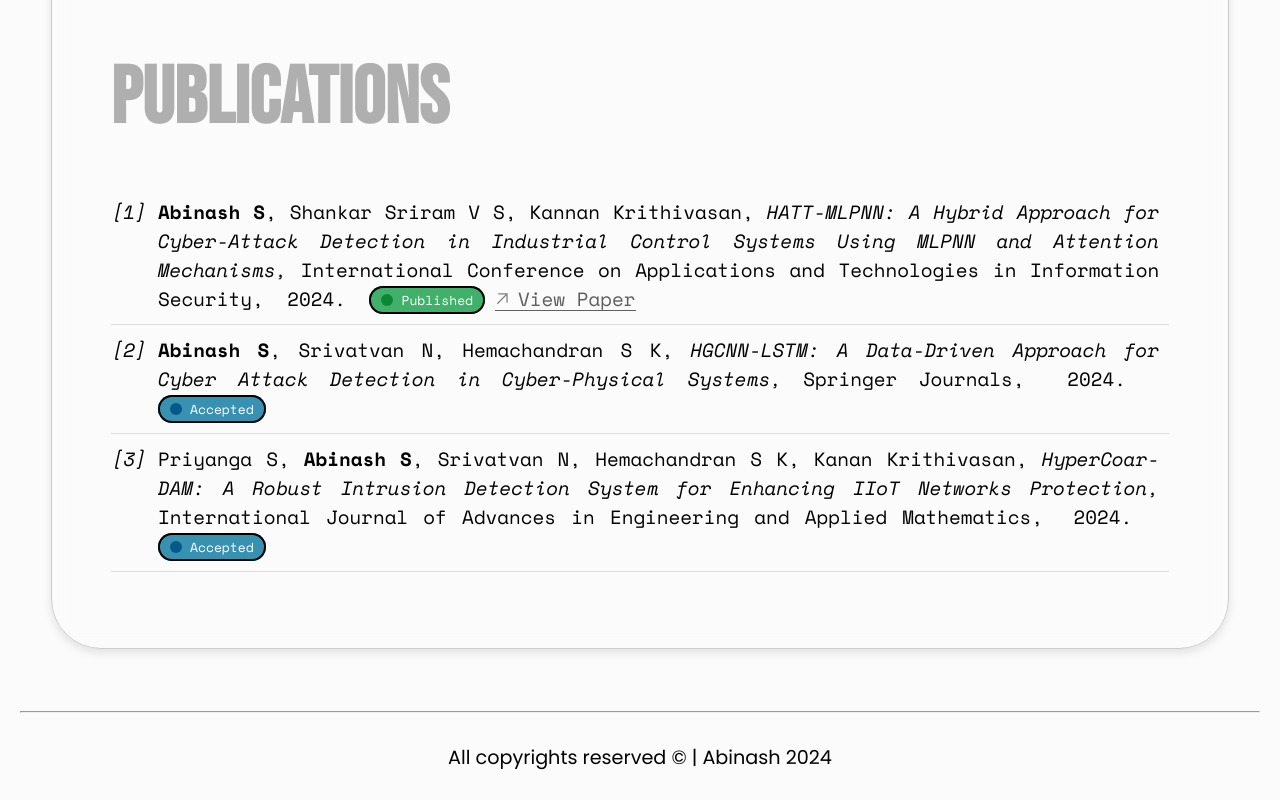
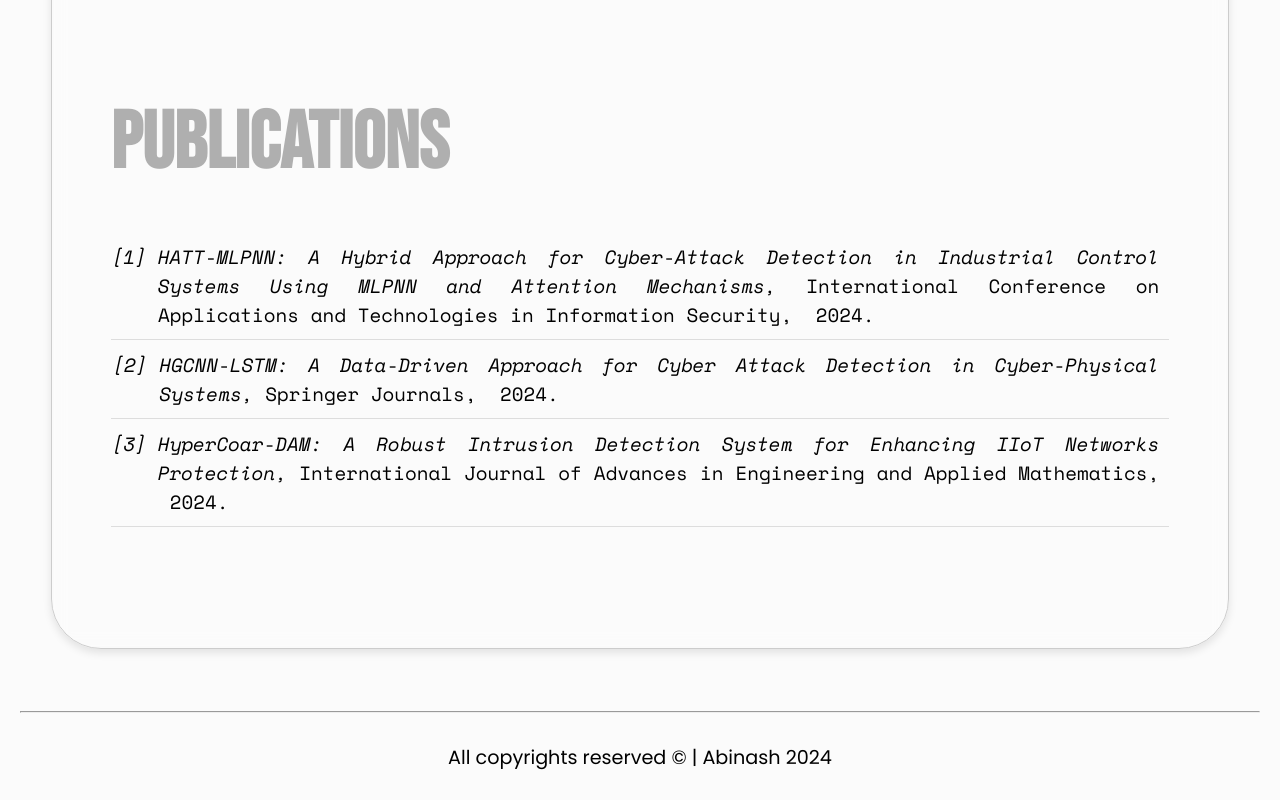
Before and after one commit to AbiXnash/abxfolio, a React (Vite) app: page / in a window 1280 px wide. Shown: the part 2002-2802 px from the top of the page. Built offline with nearby package versions, Linux system fonts and the light colour scheme.

Commit message:
refactored Publications

```diff
--- a/src/pages/Publications/Publications.tsx
+++ b/src/pages/Publications/Publications.tsx
@@ -5,60 +5,28 @@ const Publications = () => {
     const publications: {
         id: number;
         title: string;
-		first_author: string;
-		authors: string[];
-		corresponding_author: string;
         year: string;
         publisher: string;
-		status: ["Published" | "Accepted" | "Submitted" | "In Preparation"];
-		link: string | null;
     }[] = [
             {
                 id: 1,
                 title: "HATT-MLPNN: A Hybrid Approach for Cyber-Attack Detection in Industrial Control Systems Using MLPNN and Attention Mechanisms",
-			first_author: "Abinash S",
-			authors: ["Shankar Sriram V S", "Kannan Krithivasan"],
-			corresponding_author: "Priyanga S",
                 year: "2024",
                 publisher: "International Conference on Applications and Technologies in Information Security",
-			status: ["Published"],
-			link: "https://example.com"
             },
             {
                 id: 2,
                 title: "HGCNN-LSTM: A Data-Driven Approach for Cyber Attack Detection in Cyber-Physical Systems",
-			first_author: "Abinash S",
-			authors: ["Srivatvan N", "Hemachandran S K"],
-			corresponding_author: "Priyanga S",
                 year: "2024",
                 publisher: "Springer Journals",
-			status: ["Accepted"],
-			link: null
             },
             {
                 id: 3,
                 title: "HyperCoar-DAM: A Robust Intrusion Detection System for Enhancing IIoT Networks Protection",
-			first_author: "Priyanga S",
-			authors: ["Abinash S", "Srivatvan N", "Hemachandran S K", "Kanan Krithivasan"],
-			corresponding_author: "Shankar Sriram V S",
                 year: "2024",
                 publisher: "International Journal of Advances in Engineering and Applied Mathematics",
-			status: ["Accepted"],
-			link: null
             }
         ];
-
-	const getStatusClass = (status: string) => {
-		switch (status) {
-			case "Published":
-				return "green";
-			case "Accepted":
-			case "Submitted":
-				return "blue";
-			default:
-				return "grey";
-		}
-	};
 
     return <section className="publications" id='publications'>
         <div className="container row">
@@ -70,38 +38,9 @@ const Publications = () => {
                             <tr key={index} className="publication-row">
                                 <td className="publication-id">[<em>{publication.id}</em>]</td>
                                 <td className="publication-details">
-									{publication.first_author.includes("Abinash") ? (
-										<strong>{publication.first_author}</strong>
-									) : (
-										publication.first_author
-									)}
-									,&nbsp;
-									{publication.authors.map((author, key) => (
-										<span key={key}>
-											{author.includes("Abinash") ? (
-												<strong>{author}</strong>
-											) : (
-												author
-											)}
-											,{" "}
-										</span>
-									))}
                                     <em>{publication.title}, </em>
                                     {publication.publisher}, &nbsp;
                                     {publication.year}. &nbsp;
-									<span className={`status ${getStatusClass(publication.status[0])}`}>
-										{publication.status}
-									</span>
-									{publication.link && (
-										<a
-											className="arrow-link"
-											href={publication.link}
-											target="_blank"
-											rel="noopener noreferrer"
-										>
-											<img src={arrow} alt="arrow" className="arrow-icon" /> View Paper
-										</a>
-									)}
                                 </td>
                             </tr>
                         );
```
Lines whose indentation alone changed are shown as unchanged.
